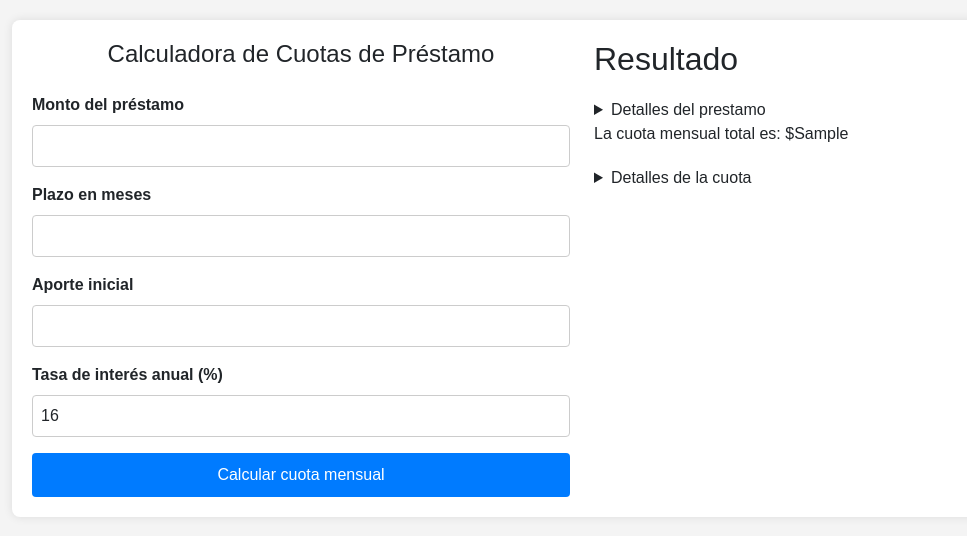
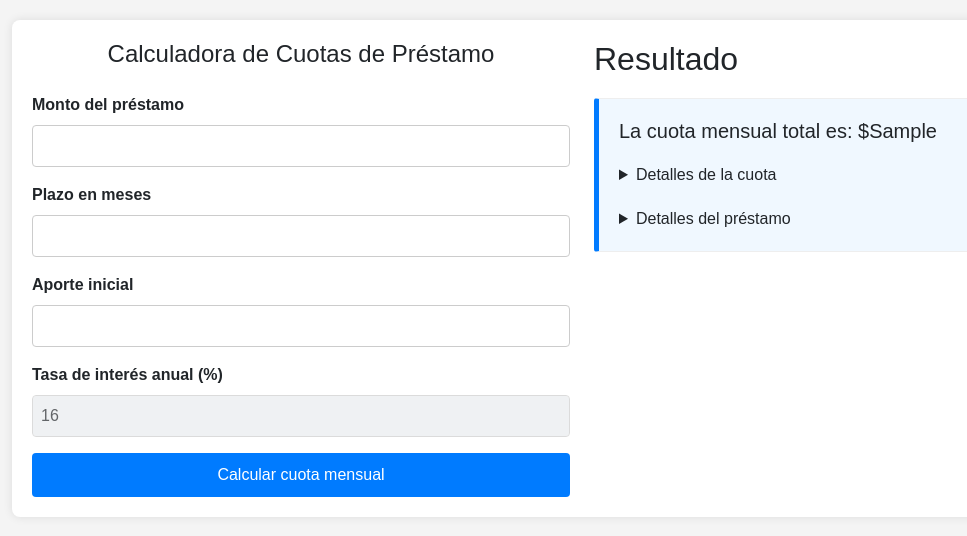
Before and after one commit to ecusi16/Public_CalculadoraCuotas, a Flask app: template templates/index.html in a window 1280 px wide. Shown: the top 536 px of the page, without its empty margins (58-1025 px from the left). Run offline with Flask 3, Linux system fonts and the light colour scheme; the template is opened without the code that fills it: most values are stand-ins (such as "Sample title", 1, 10 or a date in 2020).

Commit message:
Corregir detalle de memoria de celdas y poner callout al resultado

```diff
--- a/app.py
+++ b/app.py
@@ -20,7 +20,9 @@ def index():
         print(cuota_mensual)
         print(aporte_inicial)
 
-        return render_template('index.html', cuota_mensual=cuota_mensual, detalles=detalles)
+        return render_template('index.html', cuota_mensual=cuota_mensual, detalles=detalles, \
+                           tasa_interes=tasa_interes, monto=monto, \
+                           plazo=plazo, aporte_inicial=aporte_inicial)
 
     return render_template('index.html', cuota_mensual=cuota_mensual, \
                            detalles=detalles, \
--- a/templates/index.html
+++ b/templates/index.html
@@ -50,12 +50,27 @@
         input[type="submit"]:hover {
             background: #0056b3;
         }
+        input[readonly] {
+            background-color: #e9ecef;
+            opacity: 0.7;
+        }
         details {
             margin-top: 20px;
         }
         details[open] summary {
             cursor: pointer;
             font-weight: bold;
+        }
+        .callout {
+            padding: 20px;
+            margin-top: 20px;
+            border: 1px solid #eee;
+            border-left-width: 5px;
+            border-radius: 3px;
+        }
+        .callout-primary {
+            border-left-color: #007bff;
+            background-color: #f0f8ff;
         }
     </style>
 </head>
@@ -86,15 +101,10 @@
             </div>
             <div class="col-md-6"> <!-- result-container">-->
                 {% if cuota_mensual is not none %}
+
                     <h2>Resultado</h2>
-                    <details>
-                        <summary>Detalles del prestamo</summary>
-                        <p>Monto del préstamo: ${{ monto }}</p>
-                        <p>Plazo en meses: ${{ plazo }}</p>
-                        <p>Aporte inicial: ${{ aporte_inicial }}</p>
-                        <p>Tasa de interés anual (%): ${{ tasa_interes }}</p>
-                    </details>
-                    <p>La cuota mensual total es: ${{ cuota_mensual }}</p>
+                    <div class="callout callout-primary">
+                    <h5>La cuota mensual total es: ${{ cuota_mensual }}</h5>
                     <details>
                         <summary>Detalles de la cuota</summary>
                         <p>Cuota k+i: ${{ detalles['Cuota k+i'] }}</p>
@@ -102,6 +112,14 @@
                         <p>Cuota Balon: ${{ detalles['Cuota Balon'] }}</p>
                     </details>
 
+                    <details>
+                        <summary>Detalles del préstamo</summary>
+                        <p>Monto del préstamo: ${{ monto }}</p>
+                        <p>Plazo en meses: {{ plazo }}</p>
+                        <p>Aporte inicial: ${{ aporte_inicial }}</p>
+                        <p>Tasa de interés anual (%): {{ tasa_interes }}</p>
+                    </details>
+                </div>
 
                 {% endif %}
             </div>
```
